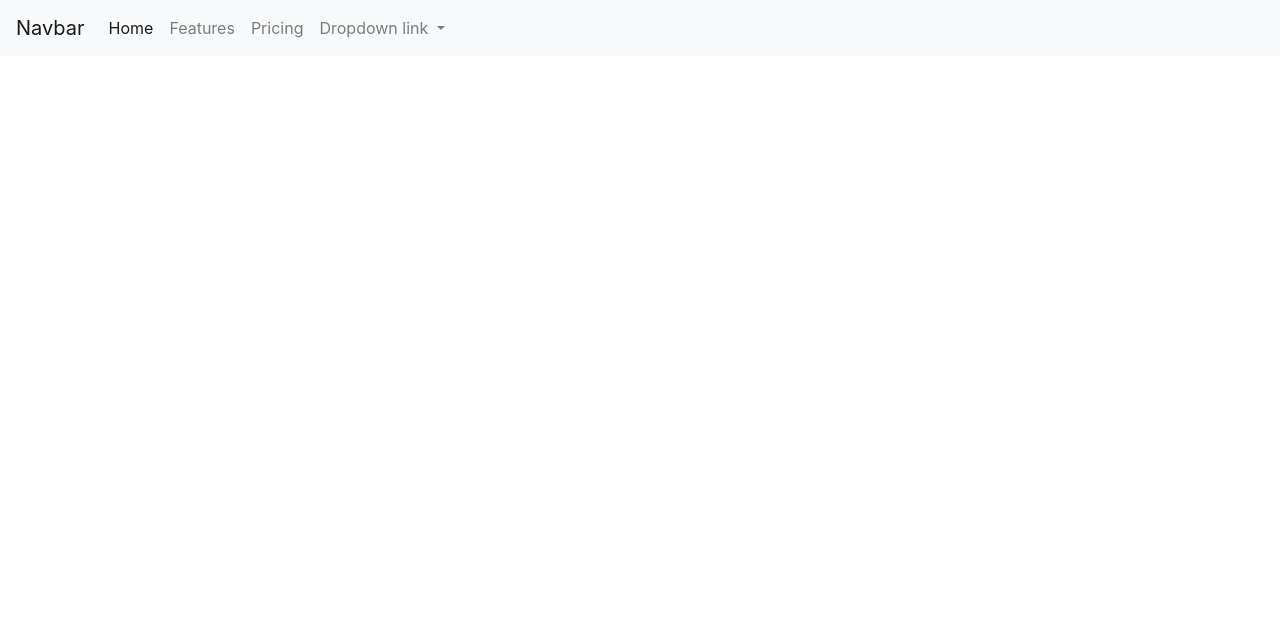
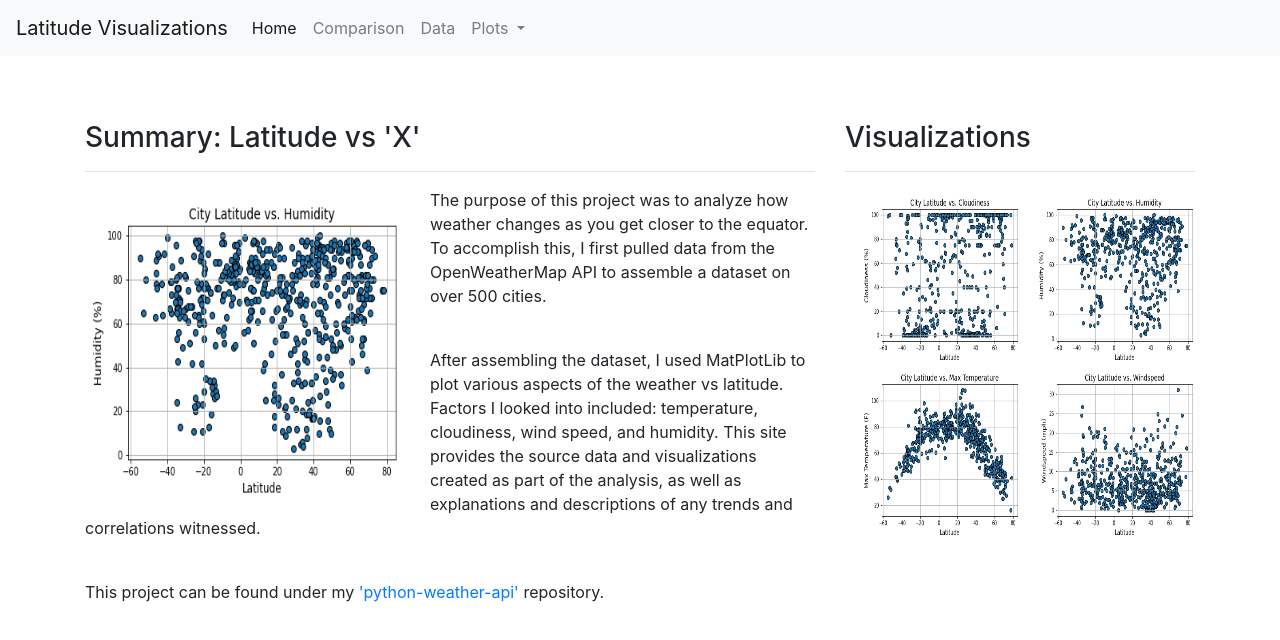
Before and after one commit to josephchancey/web-visualization, a plain HTML site: page index.html in a window 1280 px wide. Drawn offline with nearby package versions, Linux system fonts and the light colour scheme.

Commit message:
Create landing page

```diff
--- a/index.html
+++ b/index.html
@@ -12,26 +12,26 @@
   </head>
   <body>
 
-
+    <!-- TOP NAV BAR START -->
     <nav class="navbar navbar-expand-lg navbar-light bg-light">
-        <a class="navbar-brand" href="#">Navbar</a>
+        <a class="navbar-brand" href="#">Latitude Visualizations</a>
         <button class="navbar-toggler" type="button" data-toggle="collapse" data-target="#navbarNavDropdown" aria-controls="navbarNavDropdown" aria-expanded="false" aria-label="Toggle navigation">
           <span class="navbar-toggler-icon"></span>
         </button>
         <div class="collapse navbar-collapse" id="navbarNavDropdown">
           <ul class="navbar-nav">
             <li class="nav-item active">
-              <a class="nav-link" href="plt.html">Home <span class="sr-only">(current)</span></a>
+              <a class="nav-link" href="plt.html">Home</a>
             </li>
             <li class="nav-item">
-              <a class="nav-link" href="#">Features</a>
+              <a class="nav-link" href="#">Comparison</a>
             </li>
             <li class="nav-item">
-              <a class="nav-link" href="#">Pricing</a>
+              <a class="nav-link" href="#">Data</a>
             </li>
             <li class="nav-item dropdown">
               <a class="nav-link dropdown-toggle" href="#" id="navbarDropdownMenuLink" data-toggle="dropdown" aria-haspopup="true" aria-expanded="false">
-                Dropdown link
+                Plots
               </a>
               <div class="dropdown-menu" aria-labelledby="navbarDropdownMenuLink">
                 <a class="dropdown-item" href="#">Action</a>
@@ -42,8 +42,83 @@
           </ul>
         </div>
       </nav>
+      <!-- TOP NAV BAR END -->
+      <div class="container" style="padding-top: 65px;">
+        <div class="row">
+          <div class="col-lg-8 col-md-12">
+            <div class="box">
+              <h3 class="title">Summary: Latitude vs 'X'</h3>
+              <hr>
+              <a href="#">
+                <img src="assets/img/latitude-vs-humidity.png" alt="latitude-vs-cloudiness" width="345" height="310" class="float-left">
+              </a>
+              <p>
+              The purpose of this project was to analyze how weather changes as you get closer to the equator. To accomplish this, I first pulled data from the OpenWeatherMap API to assemble a dataset on over 500 cities.
+            </p>
+            <br>
+            <p>
+              After assembling the dataset, I used MatPlotLib to plot various aspects of the weather vs latitude. Factors I looked into included: temperature, cloudiness, wind speed, and humidity. This site provides the source data and visualizations created as part of the analysis, as well as explanations and descriptions of any trends and correlations witnessed.
+            </p>
+            <br>
+            <p>
+              This project can be found under my <a href="#">'python-weather-api'</a> repository.
+            </p>
+          </div>
+        </div>
 
+      <div class="col-lg-4 col-md-12">
+      <div class="box">
+        <h3 class="title">Visualizations</h3>
+        <hr>
+        <div class="container">
+          <div class="row">
+            <div class="col-6">
+              <a href="#">
+                <img src="assets/img/latitude-vs-cloudiness.png" alt="latitude-vs-cloudiness" width="175" height="175">
+              </a>
+              </div>
+            <div class="col-6">
+              <a href="#">
+                <img src="assets/img/latitude-vs-humidity.png" alt="latitude-vs-cloudiness" width="175" height="175">
+              </a>
+            </div>
+            <div class="row"><!-- Filler Space --></div>
+            <div class="col-6">
+              <a href="#">
+                <img src="assets/img/latitude-vs-temp.png" alt="latitude-vs-cloudiness" width="175" height="175">
+              </a>
+            </div>
+            <div class="col-6">
+              <a href="#">
+                <img src="assets/img/latitude-vs-windspeed.png" alt="latitude-vs-cloudiness" width="175" height="175">
+              </a>
+            </div>
+          </div>
+        </div>
+      </div>
+    </div>
+  </div>
+</div>
 
+        <!--
+        <div class="row">
+          <ul>
+            <li>
+              <img src="assets/img/latitude-vs-cloudiness.png" alt="latitude-vs-cloudiness" width="175" height="175">
+            </li>
+            <li>
+              <img src="assets/img/latitude-vs-humidity.png" alt="latitude-vs-cloudiness" width="175" height="175">
+            </li>
+            <li>
+              <img src="assets/img/latitude-vs-temp.png" alt="latitude-vs-cloudiness" width="175" height="175">
+            </li>
+            <li>
+              <img src="assets/img/latitude-vs-windspeed.png" alt="latitude-vs-cloudiness" width="175" height="175">
+            </li>
+          </ul>
+        </div>
+      </div>
+    -->
 
     <!-- Optional JavaScript -->
     <!-- jQuery first, then Popper.js, then Bootstrap JS -->
```
Also changed, not shown: assets/img/N_Cloud_Latitude_Linear_Regression.png (added), assets/img/N_Humidity_Latitude_Linear_Regression.png (added), assets/img/N_Wind_Latitude_Linear_Regression.png (added), assets/img/North_Temp_Lat_Linear_Regression.png (added), assets/img/S_Cloud_Latitude_Linear_Regression.png (added), assets/img/S_Humidity_Latitude_Linear_Regression.png (added), assets/img/S_Wind_Latitude_Linear_Regression.png (added), assets/img/South_Temp_Lat_Linear_Regression.png (added), assets/img/latitude-vs-cloudiness.png (added), assets/img/latitude-vs-humidity.png (added), assets/img/latitude-vs-temp.png (added), assets/img/latitude-vs-windspeed.png (added).
